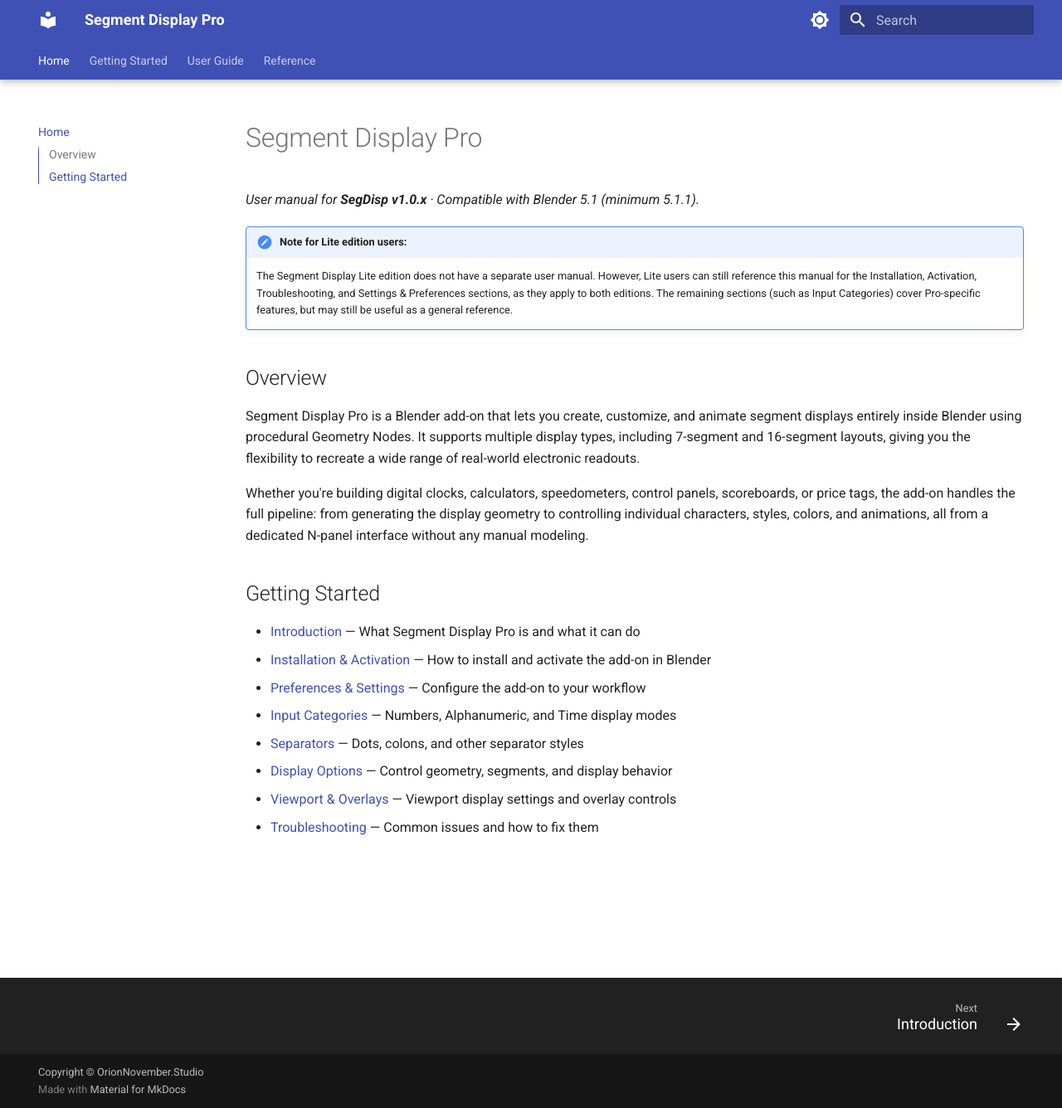
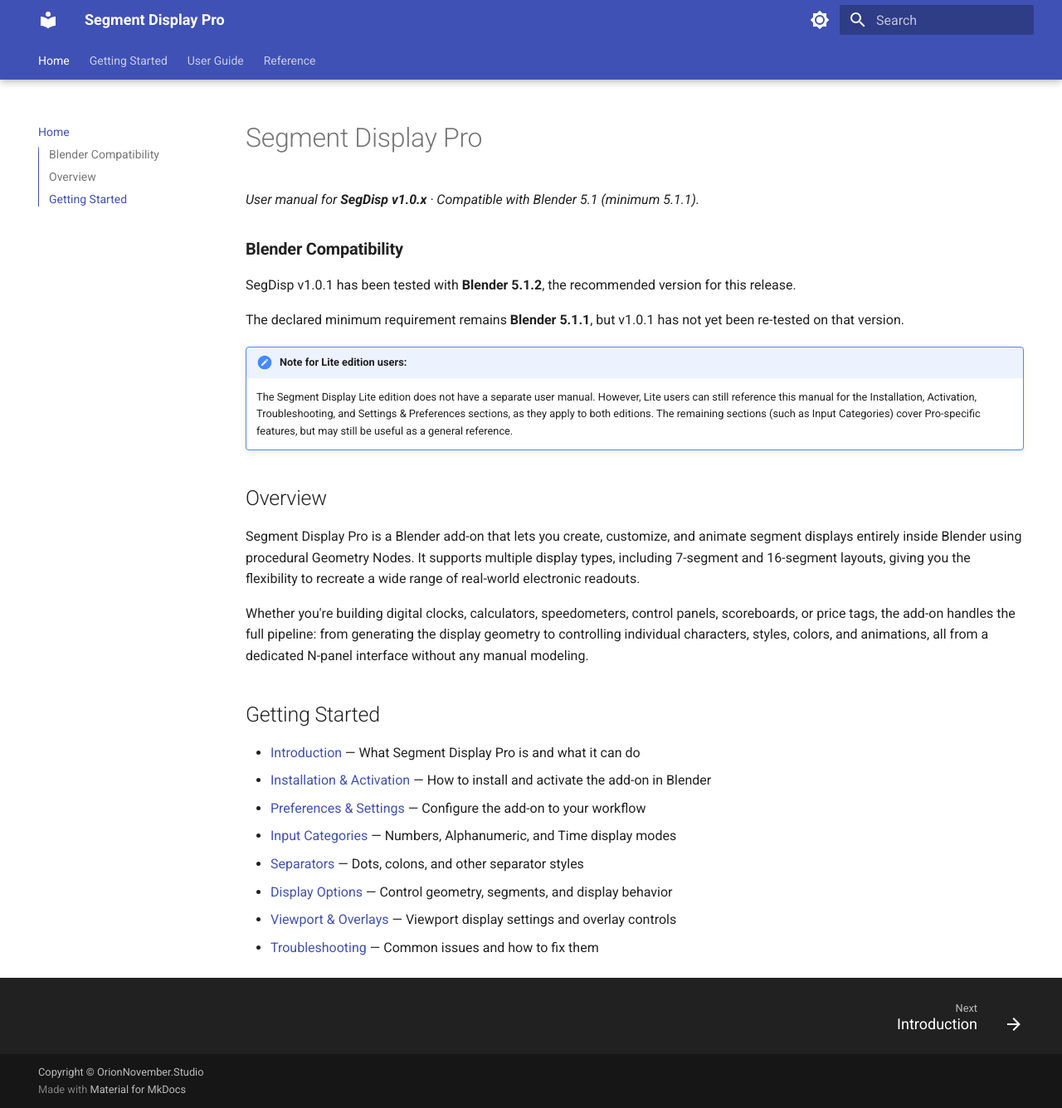
Before and after one commit to ahmetmaya-orion/segment-display-pro-docs, an MkDocs documentation site: the page built from docs/index.md, in a window 1280 px wide and 1336 px high. Shown: the whole window at 83% size. Built offline with MkDocs 1.6.1 and Material for MkDocs 9.7.7, drawn with Linux system fonts in a browser that asks for light colours; the version menu is left out.

Commit message:
docs: add v1.0.1 Blender compatibility note to home page

```diff
--- a/docs/index.md
+++ b/docs/index.md
@@ -1,6 +1,12 @@
 # Segment Display Pro
 
 *User manual for **SegDisp v1.0.x** · Compatible with Blender 5.1 (minimum 5.1.1).*
+
+### **Blender Compatibility**
+
+SegDisp v1.0.1 has been tested with **Blender 5.1.2**, the recommended version for this release.
+
+The declared minimum requirement remains **Blender 5.1.1**, but v1.0.1 has not yet been re-tested on that version.
 
 !!! note "Note for Lite edition users:"
      The Segment Display Lite edition does not have a separate user manual. However, Lite users can still reference this manual for the Installation, Activation, Troubleshooting, and Settings & Preferences sections, as they apply to both editions. The remaining sections (such as Input Categories) cover Pro-specific features, but may still be useful as a general reference.
```
